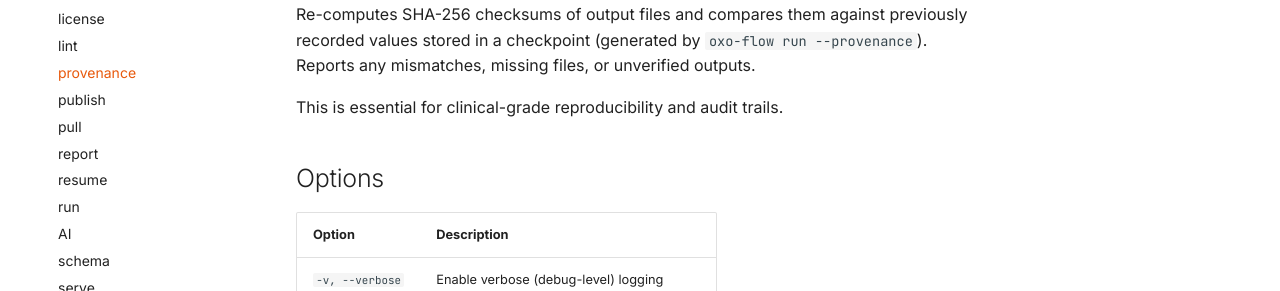
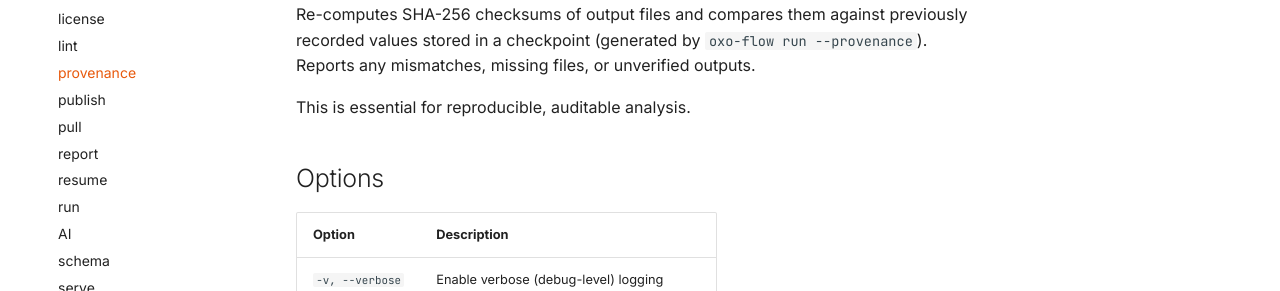
Before and after one commit to Traitome/oxo-flow, an MkDocs documentation site: the page built from docs/guide/src/commands/provenance.md, in a window 1280 px wide and 900 px high. Shown: the part 425-716 px from the top of the window. Built offline with MkDocs 1.6.1 and Material for MkDocs 9.7.7, drawn with Linux system fonts in a browser that asks for light colours; comment, search, counter and statistics services are not loaded.

Commit message:
docs: drop remaining clinical-grade claims about oxo-flow itself (#83 P0-1)
GATK VQSR/BQSR descriptions in the WGS gallery keep their wording —
they describe the variant-calling method, not oxo-flow's reporting.

```diff
--- a/docs/guide/src/commands/provenance.md
+++ b/docs/guide/src/commands/provenance.md
@@ -15,7 +15,7 @@ previously recorded values stored in a checkpoint (generated by
 `oxo-flow run --provenance`). Reports any mismatches, missing files,
 or unverified outputs.
 
-This is essential for clinical-grade reproducibility and audit trails.
+This is essential for reproducible, auditable analysis.
 
 ## Options
 
```
Also changed, not shown: docs/guide/src/gallery/index.md (+1 -1 lines), docs/guide/src/reference/workflow-format.md (+1 -1 lines).
